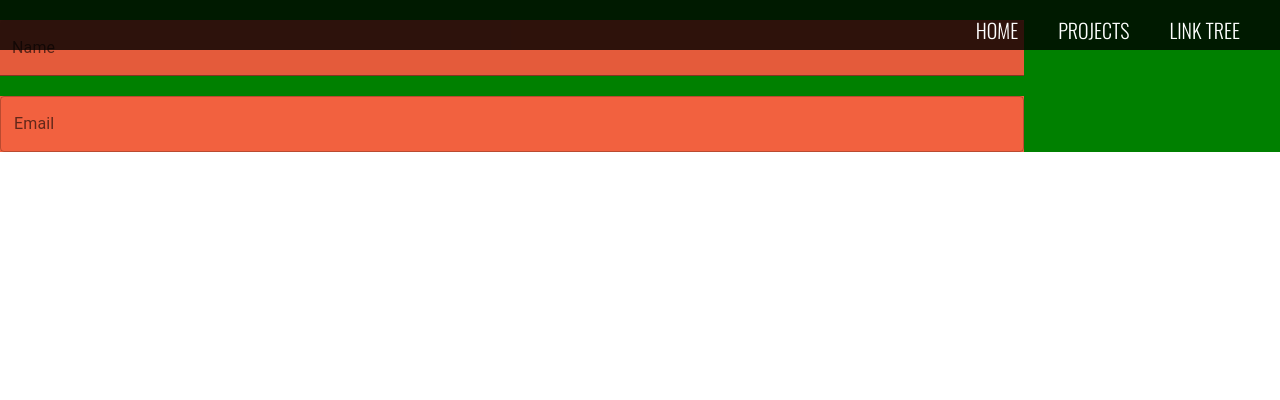
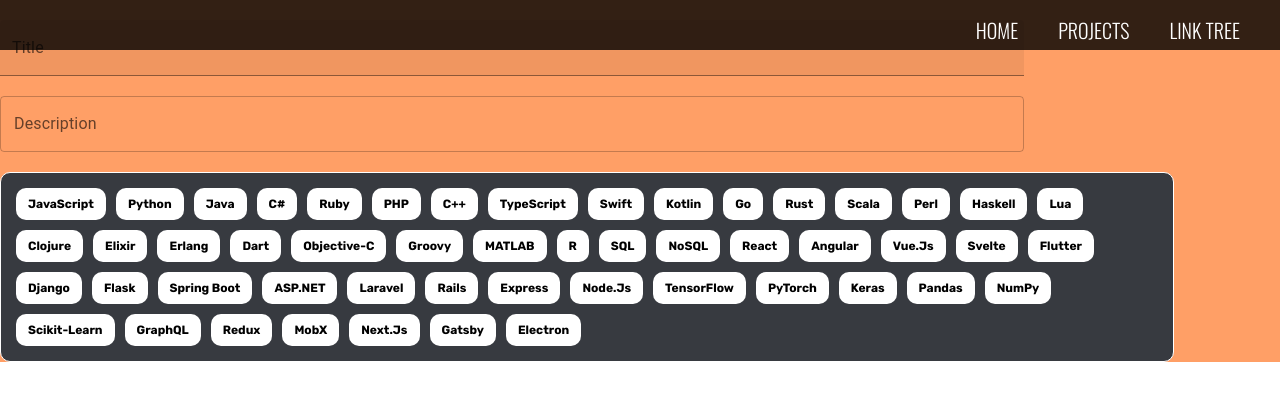
Before and after one commit to josephuche1/Portfolio-Website, a React (Create React App) app in the folder client/: page /addProject in a window 1280 px wide. Shown: the top 400 px of the page. Built offline with nearby package versions, Linux system fonts and the light colour scheme.

Commit message:
Added tag holoder section to display available tags to user, hovering over the tags shows the description. The tags  are non-clickable components

```diff
--- a/client/src/components/CustomTextInput/CustomTextInput.tsx
+++ b/client/src/components/CustomTextInput/CustomTextInput.tsx
@@ -11,10 +11,8 @@
   return (
     <TextField label={label} variant={variant} style={{
         marginTop: "20px",
-        color: '#0C0C0C',
-        backgroundColor: '#F2613F',
+        color: 'yellow',
         width: '80%',
-        fontWeight: 'bold',
       }}/>
   )
 }
--- /dev/null
+++ b/client/src/components/TagHolder/TagHolder.tsx
@@ -0,0 +1,18 @@
+import React from 'react'
+import Box from '@mui/material/Box'
+import Tags from '../Tags/Tags';
+import techStackTags from './tagslist';
+
+
+const TagHolder: React.FC = () => {
+  return (
+    <Box
+    >
+        {techStackTags.map((tag, index) => (
+            <Tags key={index} name={tag.name} description={tag.description} />
+        ))}
+    </Box>
+  )
+}
+
+export default TagHolder
--- /dev/null
+++ b/client/src/components/TagHolder/tagslist.ts
@@ -0,0 +1,55 @@
+const techStackTags = [
+    { name: "JavaScript", description: "High-level, often just-in-time compiled language that conforms to the ECMAScript specification." },
+    { name: "Python", description: "Interpreted, high-level, general-purpose programming language." },
+    { name: "Java", description: "High-level, class-based, object-oriented programming language that is designed to have as few implementation dependencies as possible." },
+    { name: "C#", description: "Modern, object-oriented, and type-safe programming language." },
+    { name: "Ruby", description: "High-level, general-purpose programming language that is interpreted and uses garbage collection." },
+    { name: "PHP", description: "General-purpose scripting language especially suited to web development." },
+    { name: "C++", description: "General-purpose programming language created as an extension of the C programming language, or 'C with Classes'." },
+    { name: "TypeScript", description: "Strict syntactical superset of JavaScript and adds optional static typing to the language." },
+    { name: "Swift", description: "General-purpose, multi-paradigm, compiled programming language developed by Apple Inc. for iOS, macOS, watchOS, tvOS, and Linux." },
+    { name: "Kotlin", description: "Cross-platform, statically typed, general-purpose programming language with type inference." },
+    { name: "Go", description: "Statistically typed and compiled language that is syntactically similar to C but with memory safety, garbage collection, structural typing, and CSP-style concurrency." },
+    { name: "Rust", description: "Multi-paradigm programming language focused on performance and safety, particularly safe concurrency." },
+    { name: "Scala", description: "Strong static types, JVM and JavaScript runtimes that provide language interoperability." },
+    { name: "Perl", description: "Family of two high-level, general-purpose, interpreted, dynamic programming languages, Perl 5 and Perl 6." },
+    { name: "Haskell", description: "Standardized, general-purpose purely functional programming language, with non-strict semantics and strong static typing." },
+    { name: "Lua", description: "Lightweight, high-level, multi-paradigm programming language designed primarily for embedded use in applications." },
+    { name: "Clojure", description: "Modern, dynamic, and functional dialect of the Lisp programming language on the Java platform." },
+    { name: "Elixir", description: "Functional, concurrent, general-purpose programming language that runs on the Erlang virtual machine (BEAM)." },
+    { name: "Erlang", description: "General-purpose, concurrent, functional programming language, as well as a garbage-collected runtime system." },
+    { name: "Dart", description: "Client-optimized language for fast apps on any platform." },
+    { name: "Objective-C", description: "General-purpose, object-oriented programming language that adds Smalltalk-style messaging to the C programming language." },
+    { name: "Groovy", description: "Object-oriented programming language for the Java platform." },
+    { name: "MATLAB", description: "Multi-paradigm programming language and numeric computing environment developed by MathWorks." },
+    { name: "R", description: "Programming language and free software environment for statistical computing and graphics supported by the R Foundation for Statistical Computing." },
+    { name: "SQL", description: "Domain-specific language used in programming and designed for managing data held in a relational database management system." },
+    { name: "NoSQL", description: "Mechanism for storage and retrieval of data that is modeled in means other than the tabular relations used in relational databases." },
+    { name: "React", description: "JavaScript library for building user interfaces." },
+    { name: "Angular", description: "Platform and framework for building single-page client applications using HTML and TypeScript." },
+    { name: "Vue.js", description: "Progressive JavaScript framework for building UI on the web." },
+    { name: "Svelte", description: "Radical new approach to building user interfaces." },
+    { name: "Flutter", description: "UI software development kit created by Google for building natively compiled applications for mobile, web, and desktop from a single codebase." },
+    { name: "Django", description: "High-level Python web framework that encourages rapid development and clean, pragmatic design." },
+    { name: "Flask", description: "Micro web framework written in Python." },
+    { name: "Spring Boot", description: "Project that makes it easy to create stand-alone, production-grade Spring based Applications that you can 'just run'." },
+    { name: "ASP.NET", description: "Open-source server-side web application framework designed for web development to produce dynamic web pages." },
+    { name: "Laravel", description: "PHP web application framework with expressive, elegant syntax." },
+    { name: "Rails", description: "Server-side web application framework written in Ruby under the MIT License." },
+    { name: "Express", description: "Back end web application framework for Node.js, designed for building web applications and APIs." },
+    { name: "Node.js", description: "Back-end JavaScript runtime environment that runs on the V8 engine and executes JavaScript code outside a web browser." },
+    { name: "TensorFlow", description: "End-to-end open source platform for machine learning." },
+    { name: "PyTorch", description: "Open source machine learning library based on the Torch library, used for applications such as computer vision and natural language processing." },
+    { name: "Keras", description: "Deep learning API written in Python, running on top of the machine learning platform TensorFlow." },
+    { name: "Pandas", description: "Software library written for the Python programming language for data manipulation and analysis." },
+    { name: "NumPy", description: "Library for the Python programming language, adding support for large, multi-dimensional arrays and matrices, along with a large collection of high-level mathematical functions to operate on these arrays." },
+    { name: "Scikit-learn", description: "Machine learning library for the Python programming language." },
+    { name: "GraphQL", description: "Open-source data query and manipulation language for APIs, and a runtime for fulfilling queries with existing data." },
+    { name: "Redux", description: "Predictable state container for JavaScript apps." },
+    { name: "MobX", description: "Simple, scalable state management." },
+    { name: "Next.js", description: "React framework that enables functionality such as server-side rendering and generating static websites for React based web applications." },
+    { name: "Gatsby", description: "React-based open source framework for creating websites and apps." },
+    { name: "Electron", description: "Framework that lets you write cross-platform desktop applications using JavaScript, HTML and CSS." }
+];
+
+export default techStackTags;
--- a/client/src/components/Tags/Tags.tsx
+++ b/client/src/components/Tags/Tags.tsx
@@ -4,12 +4,13 @@
 
 interface ITagProps {
     name: string;
+    description?: string;
     onClick?: () => void;
 }
 
-const Tags: React.FC<ITagProps> = ({ name }) => {
+const Tags: React.FC<ITagProps> = ({ name, description }) => {
   return (
-    <Tooltip title={name}>
+    <Tooltip title={description}>
         <Chip label={name} style={{
             backgroundColor: 'white',
             color: 'black',
--- a/client/src/pages/Form/Form.tsx
+++ b/client/src/pages/Form/Form.tsx
@@ -1,17 +1,34 @@
 import React from 'react';
 import Box from '@mui/material/Box';
 import CustomTextInput from '../../components/CustomTextInput/CustomTextInput';
+import TagHolder from '../../components/TagHolder/TagHolder';
+import { maincolor } from '../../globalVars';
 
 const Form = () => {
   return (
     <Box style={{
-        backgroundColor: 'green',
+        backgroundColor: maincolor,
     }}>
-        <CustomTextInput label="Name" variant="filled" value="John Doe"/>
-        <CustomTextInput label="Email" variant="outlined" value="Yo"/>
+        <CustomTextInput label="Title" variant="filled" value="John Doe"/>
+        <CustomTextInput label="Description" variant="outlined" value="Yo"/>
+
+        <Box style={{
+            width: '90%',
+            display: 'flex',
+            flexDirection: 'row',
+            backgroundColor: '#373A40',
+            padding: '10px',
+            borderRadius: '10px',
+            border: '1px solid white',
+            marginTop: '20px',
+
+        }}
+        >
+            <TagHolder />
+        </Box>
 
     </Box>
   )
 }
 
-export default Form
+export default Form;
```
